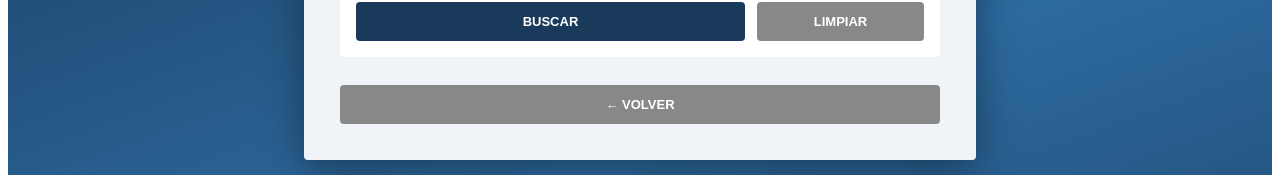
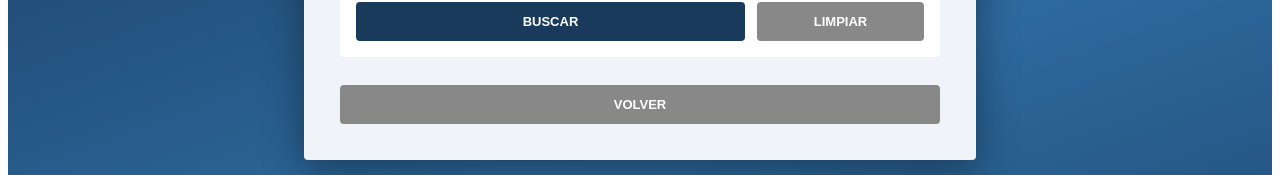
Before and after one commit to HeydiHerrera/ProyectoAerolinea, an Angular app in the folder front-proyecto/: page /consulta-vuelo in a window 1280 px wide. Shown: the part 298-473 px from the top of the page. Built offline with nearby package versions, Linux system fonts and the light colour scheme.

Commit message:
Mejoras visuales al proyecto

```diff
--- a/front-proyecto/src/app/consulta-vuelo/consulta-vuelo.component.html
+++ b/front-proyecto/src/app/consulta-vuelo/consulta-vuelo.component.html
@@ -71,6 +71,6 @@
       </app-mapa-asientos>
     </div>
 
-    <button class='btn-volver' (click)='volver()'>← VOLVER</button>
+    <button class='btn-volver' (click)='volver()'>VOLVER</button>
   </div>
 </div>
```
